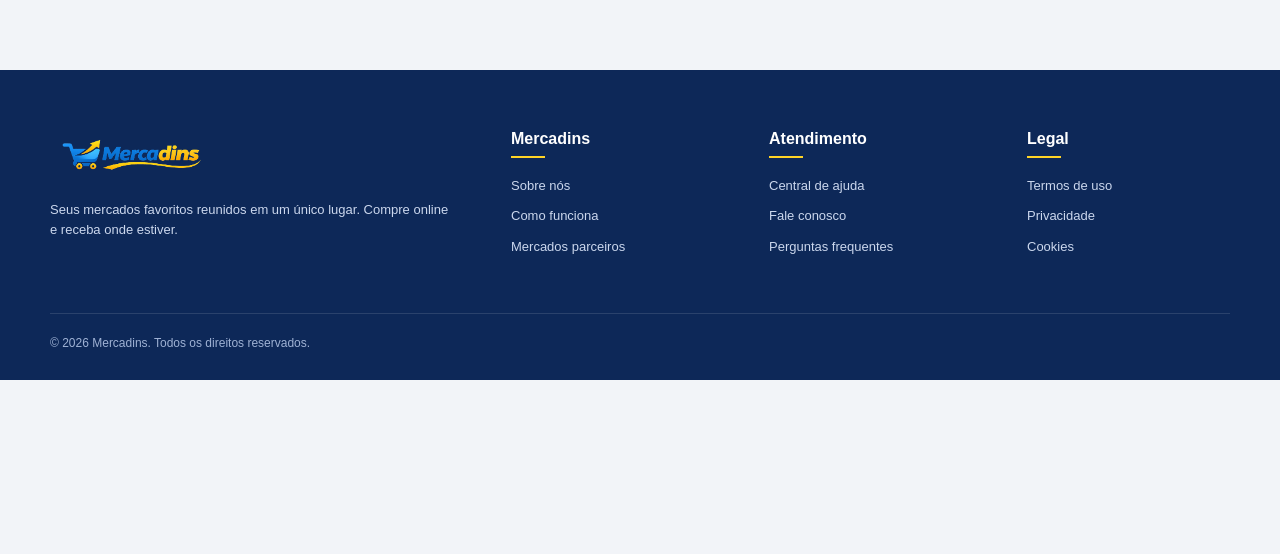
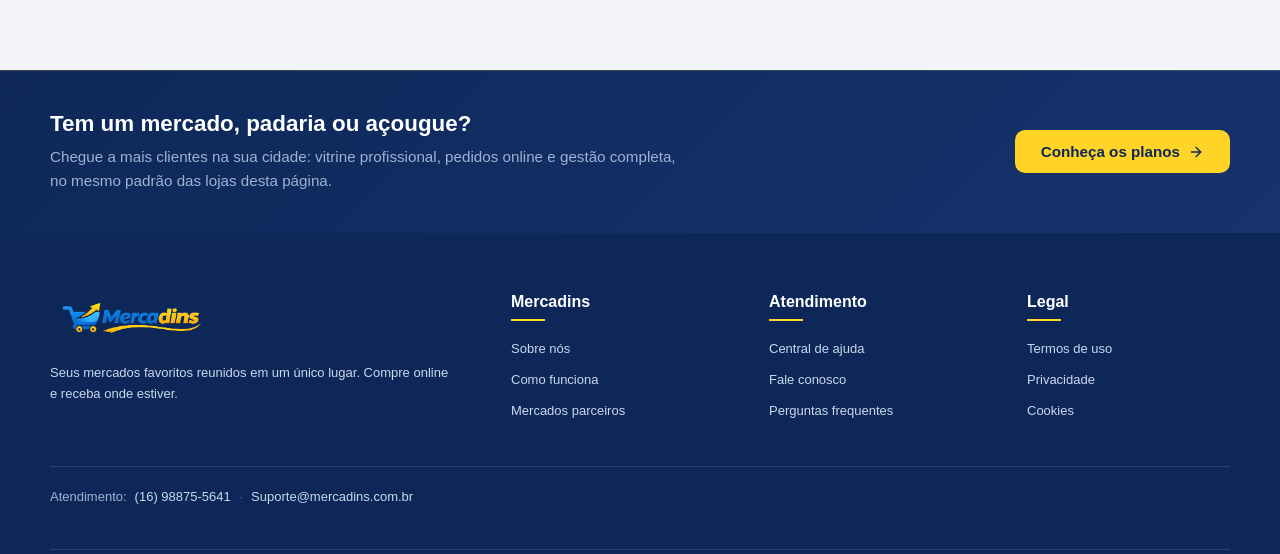
Before and after one commit to JoseArthurCamiloDosAnjos/PI_MERCADINS, a React (Vite) app in the folder Frontend/: page / in a window 1280 px wide. Shown: the part 1127-1681 px from the top of the page. Before the commit the page ends 1507 px from the top, so only its background shows below. Built offline with nearby package versions, Linux system fonts and the light colour scheme; no server answers.

Commit message:
Faixa 'seja parceiro' no fim da home convidando lojistas a conhecerem os planos (captação de parceiros) e linha de atendimento com WhatsApp e e-mail no rodapé, usando os mesmos canais reais da página Atendimento

```diff
--- a/Frontend/src/components/SiteFooter/SiteFooter.css
+++ b/Frontend/src/components/SiteFooter/SiteFooter.css
@@ -72,6 +72,32 @@
   font-size: 12px;
 }
 
+/* ─── Linha de contato (mesmos canais da página Atendimento) ───── */
+.sf-contato {
+  display: flex;
+  flex-wrap: wrap;
+  align-items: center;
+  gap: 8px;
+  margin-top: 34px;
+  padding-top: 22px;
+  border-top: 1px solid rgba(255, 255, 255, 0.12);
+  color: #9fb2d4;
+  font-size: 13px;
+}
+
+.sf-contato a {
+  color: #cbd7ed;
+  text-decoration: none;
+}
+
+.sf-contato a:hover {
+  color: #ffd426;
+}
+
+.sf-sep {
+  color: #59708f;
+}
+
 @media (max-width: 800px) {
   .sf-grid {
     grid-template-columns: 1fr 1fr;
--- a/Frontend/src/components/SiteFooter/SiteFooter.tsx
+++ b/Frontend/src/components/SiteFooter/SiteFooter.tsx
@@ -61,6 +61,13 @@
           ))}
         </div>
 
+        <div className="sf-contato">
+          Atendimento:
+          <a href="https://wa.me/5516988755641" target="_blank" rel="noreferrer">(16) 98875-5641</a>
+          <span className="sf-sep">·</span>
+          <a href="mailto:Suporte@mercadins.com.br">Suporte@mercadins.com.br</a>
+        </div>
+
         <div className="sf-copyright">
           © 2026 Mercadins. Todos os direitos reservados.
         </div>
--- a/Frontend/src/pages/MenuPrincipal/MenuPrincipal.css
+++ b/Frontend/src/pages/MenuPrincipal/MenuPrincipal.css
@@ -1326,3 +1326,59 @@
   font-size: 0.82rem;
   font-weight: 600;
 }
+
+/* ─── Faixa "seja parceiro": captação de lojistas ───────────────────────── */
+.home-parceiro {
+  background: linear-gradient(135deg, var(--navy) 0%, #16336e 100%);
+  border-top: 1px solid rgba(255, 212, 38, 0.18);
+}
+
+.home-parceiro-inner {
+  display: flex;
+  align-items: center;
+  justify-content: space-between;
+  gap: 28px;
+  padding: 40px 0;
+}
+
+.home-parceiro-texto h2 {
+  margin: 0 0 8px;
+  font-size: 1.4rem;
+  color: #fff;
+}
+
+.home-parceiro-texto p {
+  margin: 0;
+  max-width: 640px;
+  color: #9fb2d4;
+  font-size: 0.95rem;
+  line-height: 1.6;
+}
+
+.home-parceiro-btn {
+  flex: 0 0 auto;
+  display: inline-flex;
+  align-items: center;
+  gap: 8px;
+  padding: 13px 26px;
+  border-radius: 10px;
+  background: var(--yellow);
+  color: var(--navy);
+  font-weight: 700;
+  font-size: 0.95rem;
+  text-decoration: none;
+  transition: transform 0.15s ease, box-shadow 0.15s ease;
+}
+
+.home-parceiro-btn:hover {
+  transform: translateY(-2px);
+  box-shadow: 0 8px 22px rgba(255, 212, 38, 0.3);
+}
+
+@media (max-width: 760px) {
+  .home-parceiro-inner {
+    flex-direction: column;
+    align-items: flex-start;
+    padding: 30px 0;
+  }
+}
--- a/Frontend/src/pages/MenuPrincipal/MenuPrincipal.tsx
+++ b/Frontend/src/pages/MenuPrincipal/MenuPrincipal.tsx
@@ -904,6 +904,22 @@
         </div>
       </main>
 
+      {/* ── Convite a lojistas da região: captação de parceiros ─────── */}
+      <section className="home-parceiro">
+        <div className="container home-parceiro-inner">
+          <div className="home-parceiro-texto">
+            <h2>Tem um mercado, padaria ou açougue?</h2>
+            <p>
+              Chegue a mais clientes na sua cidade: vitrine profissional, pedidos
+              online e gestão completa, no mesmo padrão das lojas desta página.
+            </p>
+          </div>
+          <Link to="/promocional" className="home-parceiro-btn">
+            Conheça os planos <IconArrowRight size={16} />
+          </Link>
+        </div>
+      </section>
+
       <SiteFooter />
     </div>
   );
```
